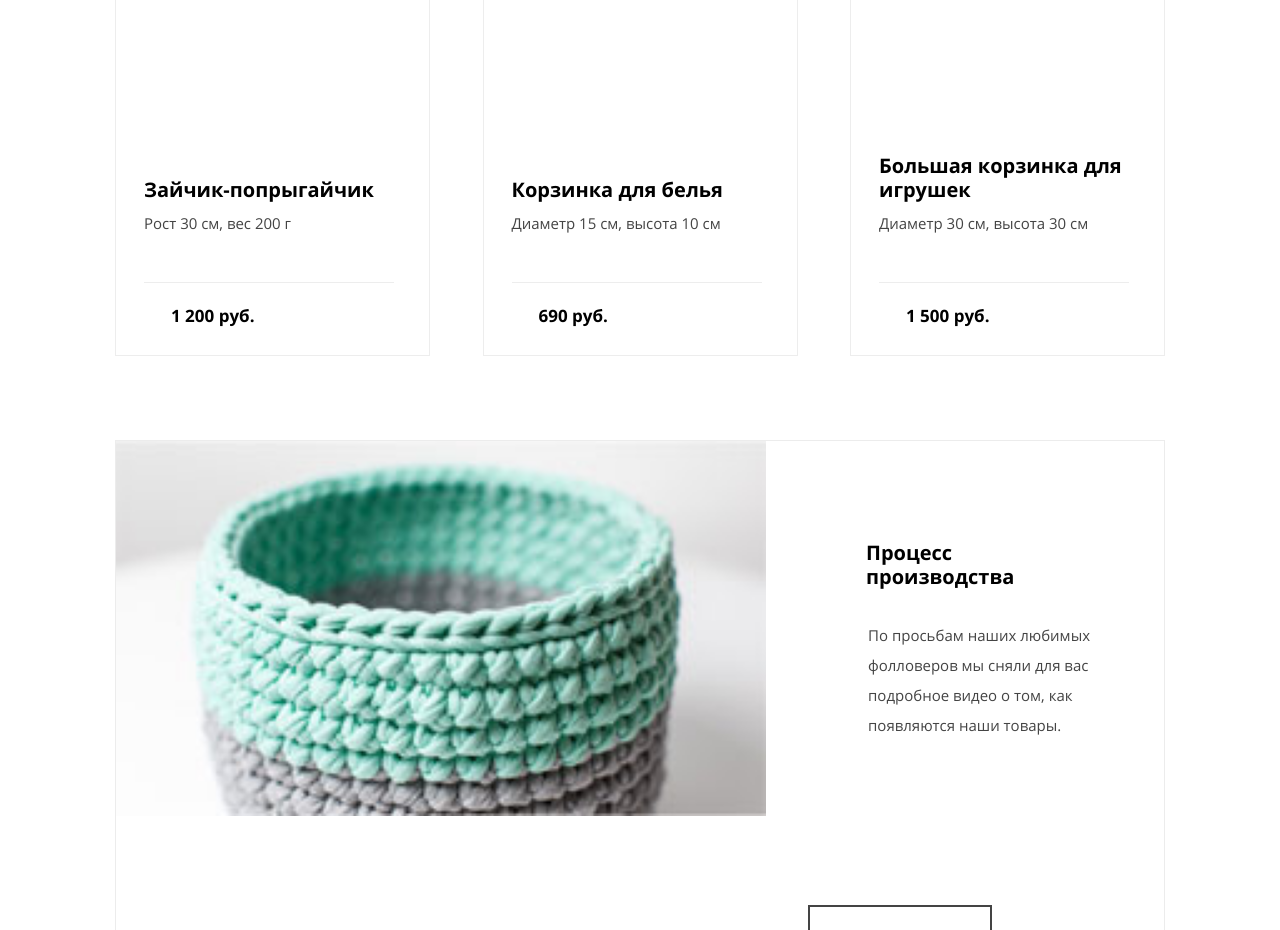
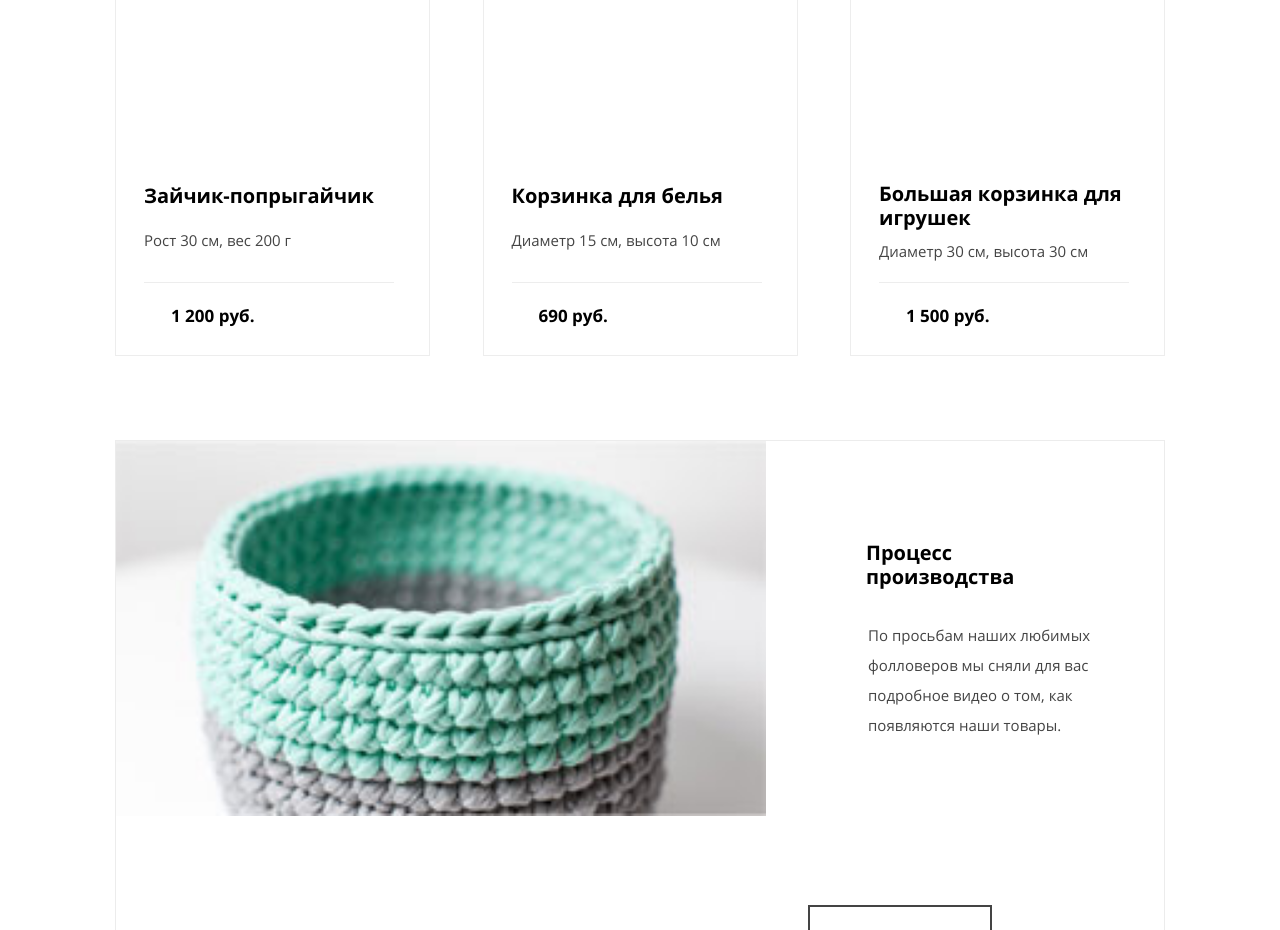
Before and after one commit to tiangela/Mishka, a plain HTML site: page catalog.html in a window 1280 px wide. Shown: the part 780-1710 px from the top of the page. Drawn offline with nearby package versions, Linux system fonts and the light colour scheme; files that its build step writes are made by us from their sources.

Commit message:
Задала catalog__container мин-высоту и флекс

```diff
--- a/less/blocks/catalog.less
+++ b/less/blocks/catalog.less
@@ -84,20 +84,23 @@
     flex-direction: column;
     justify-content: space-between;
     width: 315px;
-   min-height: 660px;
   }
   .catalog__image {
    width: 100%;
  }
   .catalog__container {
+    display: flex;
+    flex-direction: column;
+    justify-content: space-between;
    width: 250px;
    margin-left: 28px;
+   min-height: 195px;
   }
  .catalog__price {
    min-height: 73px;
  }
  .catalog__feature {
    padding-left: 0;
-   margin-bottom: 28px;
+   margin: 0;
 }
 }
```
Lines whose indentation alone changed are shown as unchanged.
